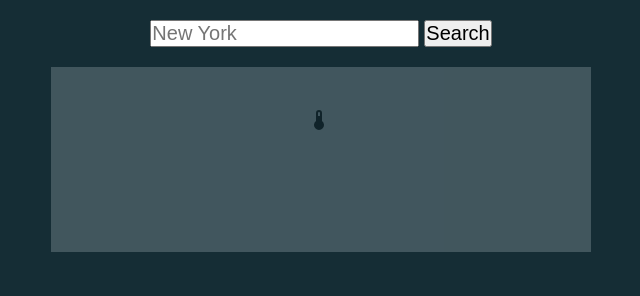
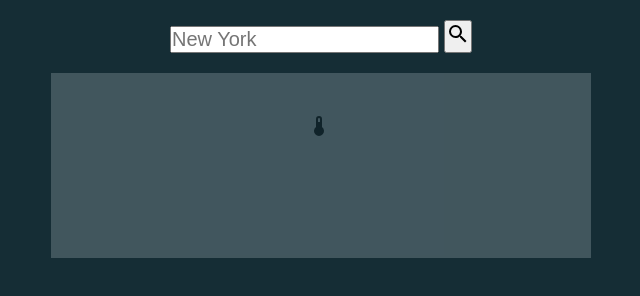
Before and after one commit to evanch98/weather-app, a plain HTML site: page index.html in a window 1280 px wide. Shown: the whole page, without its empty margins (319-959 px from the left). Drawn offline with Linux system fonts and the light colour scheme.

Commit message:
Add icons for data

```diff
--- a/index.html
+++ b/index.html
@@ -13,7 +13,11 @@
     <div class="formContainer">
       <form>
         <input type="search" name="search" id="search" placeholder="New York">
-        <button type="button">Search</button>
+        <button type="button">
+					<svg style="width:24px;height:24px" viewBox="0 0 24 24">
+						<path fill="currentColor" d="M9.5,3A6.5,6.5 0 0,1 16,9.5C16,11.11 15.41,12.59 14.44,13.73L14.71,14H15.5L20.5,19L19,20.5L14,15.5V14.71L13.73,14.44C12.59,15.41 11.11,16 9.5,16A6.5,6.5 0 0,1 3,9.5A6.5,6.5 0 0,1 9.5,3M9.5,5C7,5 5,7 5,9.5C5,12 7,14 9.5,14C12,14 14,12 14,9.5C14,7 12,5 9.5,5Z" />
+					</svg>
+				</button>
       </form>
     </div>
 		<div class="weather">
```
